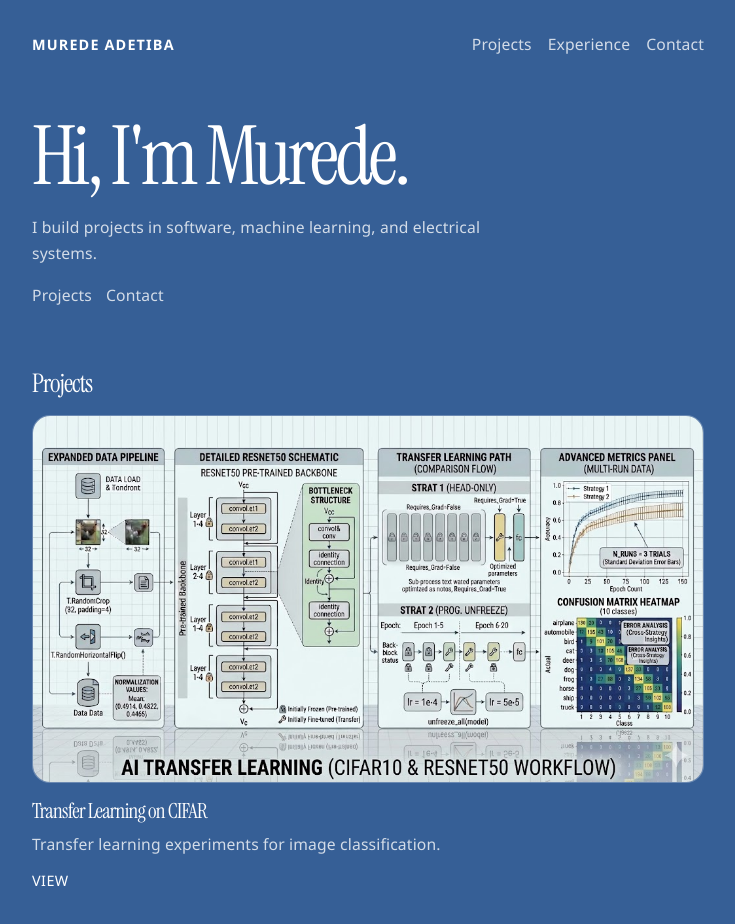
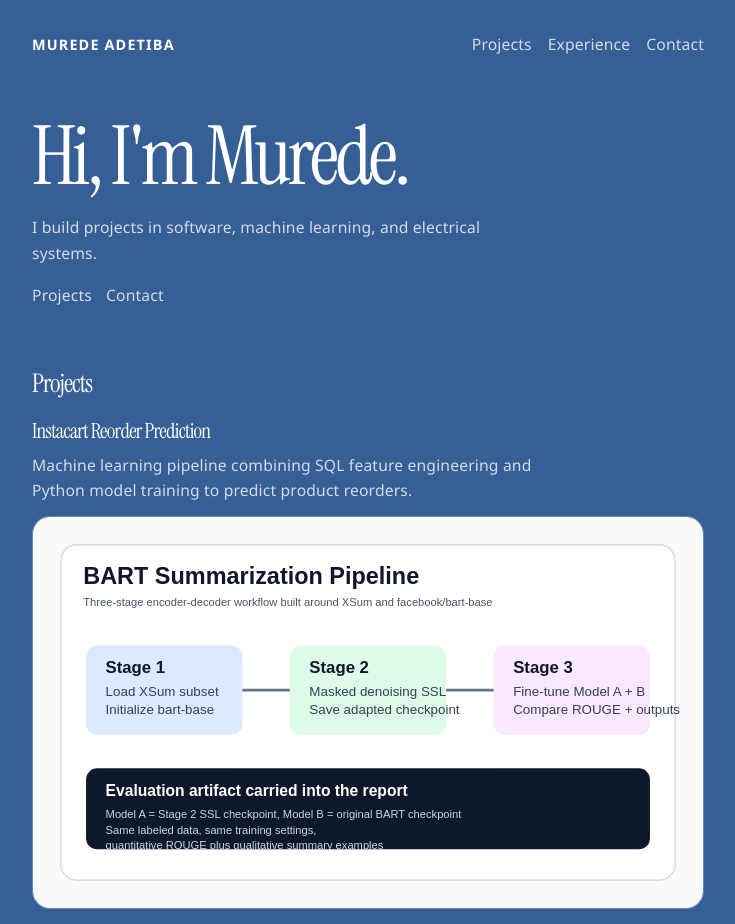
Before and after one commit to Murede/Personal-Website, a React (Vite) app: page / in a window 1280 px wide. Shown: the top 924 px of the page, without its empty margins (272-1007 px from the left). Built offline with nearby package versions, Linux system fonts and the light colour scheme.

Commit message:
Update portfolio project ordering and GitHub links

```diff
--- a/src/App.jsx
+++ b/src/App.jsx
@@ -4,6 +4,13 @@ import summarizationImage from './assets/NLP.jpg'
 import functionGeneratorImage from './assets/functiongenerator.jpg'
 
 const projects = [
+  {
+    title: 'Instacart Reorder Prediction',
+    description: 'Machine learning pipeline combining SQL feature engineering and Python model training to predict product reorders.',
+    link: 'https://github.com/Murede/Instacart-Reorder-Prediction',
+    label: 'View',
+    image: '/projects/visuals/bart-summarization.svg',
+  },
   {
     title: 'Transfer Learning on CIFAR',
     description: 'Transfer learning experiments for image classification.',
@@ -38,13 +45,6 @@ const projects = [
     link: 'https://github.com/Murede/TTOMPpH',
     label: 'View',
     image: '/projects/visuals/transfer-learning-cifar.svg',
-  },
-  {
-    title: 'Instacart Reorder Prediction',
-    description: 'Machine learning pipeline combining SQL feature engineering and Python model training to predict product reorders.',
-    link: 'https://github.com/Murede/Instacart-Reorder-Prediction',
-    label: 'View',
-    image: '/projects/visuals/bart-summarization.svg',
   },
   {
     title: 'Resistor Predictor CNN',
@@ -108,12 +108,12 @@ function App() {
           <div className="list">
             {projects.map((project) => (
               <article key={project.title} className="list-item project-item">
-                <div className="project-visual">
-                  <img src={project.image} alt={`${project.title} preview`} />
-                </div>
                 <div className="project-copy">
                   <h3>{project.title}</h3>
                   <p>{project.description}</p>
+                </div>
+                <div className="project-visual">
+                  <img src={project.image} alt={`${project.title} preview`} />
                 </div>
                 <a href={project.link} target="_blank" rel="noreferrer">
                   {project.label}
```
